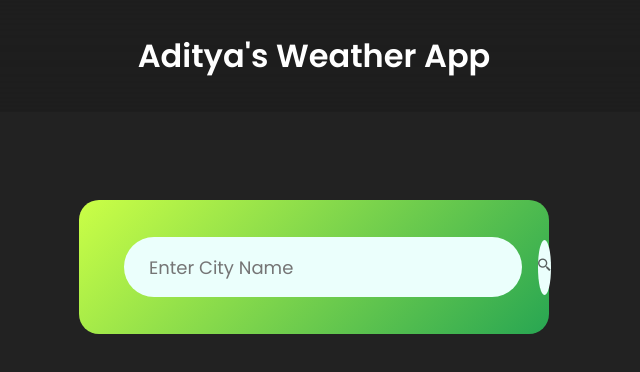
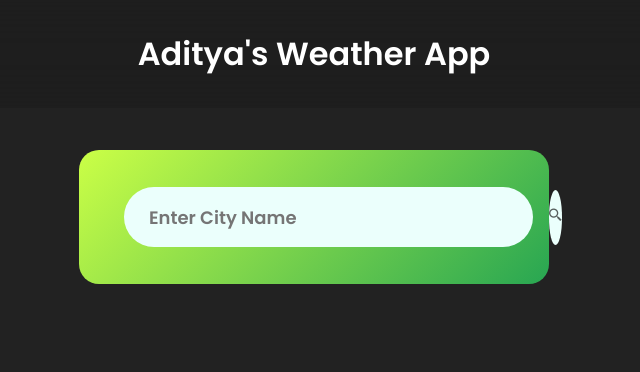
Before and after one commit to Adi1816/AdiWeatherApp, a plain HTML site: page index.html in a window 1280 px wide. Shown: the whole page, without its empty margins (326-966 px from the left). Drawn offline with nearby package versions, Linux system fonts and the light colour scheme.

Commit message:
Add files via upload

```diff
--- a/style.css
+++ b/style.css
@@ -1,4 +1,4 @@
-@import url('https://fonts.googleapis.com/css2?family=Poppins:wght@300;400;500;600;700;800;900&display=swap');
+@import url('https://fonts.googleapis.com/css2?family=Poppins:wght@600&display=swap');
 *{
     margin: 0;
     padding: 0;
@@ -12,7 +12,7 @@
    position: fixed;
    top: 0;
    width: 100%;
-   padding: 2rem 9%;
+   padding: 30px;
    background: rgba(0, 0, 0, .1);
    backdrop-filter: blur(50px);
    /* display: flex; */
@@ -39,7 +39,7 @@
     max-width: 470px;
     background: linear-gradient(135deg, #cbff46, rgb(40, 166, 82));
     color: #fff;
-    margin: 200px auto 0;
+    margin: 150px auto 0;
     border-radius: 20px;
     padding: 27px 25px;
     text-align: center;
```
